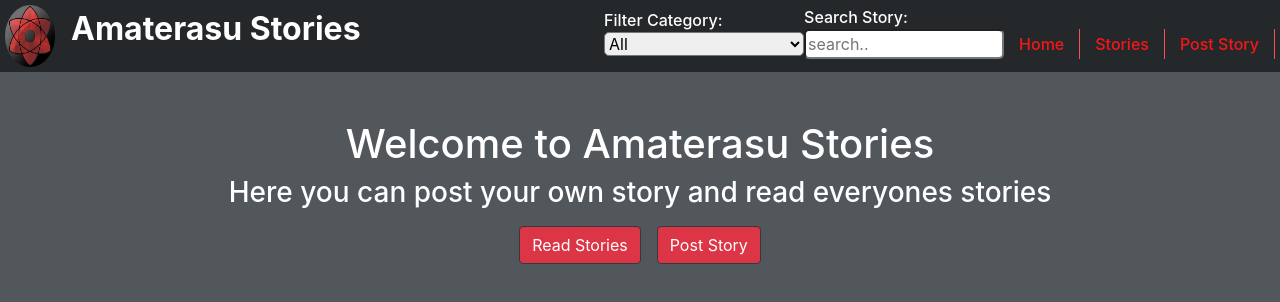
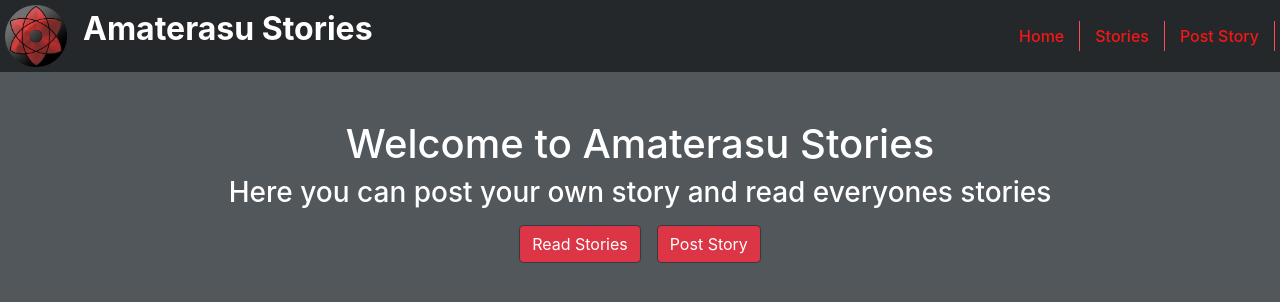
Before and after one commit to nikohatmika/sanbercode-final-project, a React (Create React App) app: page / in a window 1280 px wide. Shown: the top 302 px of the page. Built offline with nearby package versions, Linux system fonts and the light colour scheme.

Commit message:
only show filter & search on path stories.

```diff
--- a/src/App.js
+++ b/src/App.js
@@ -1,13 +1,19 @@
 import React from "react";
-import { BrowserRouter as Router, Switch, Route } from "react-router-dom";
+import {
+  BrowserRouter as Router,
+  Switch,
+  Route,
+  useLocation,
+  useHistory,
+} from "react-router-dom";
 import { Header } from "./components";
 import { Home, Stories, PostStories } from "./containers";
 import "./App.css";
 
-function App() {
+function App(props) {
   return (
     <Router>
-      <Header />
+      <Header location={useLocation} />
       <div className="bg-body">
         <Switch>
           <Route path="/stories">
--- a/src/components/Header.js
+++ b/src/components/Header.js
@@ -12,7 +12,7 @@ function usePrevious(value) {
   return ref.current;
 }
 
-function Header() {
+function Header({ location }) {
   const dispatch = useDispatch();
   const [filter, setFilter] = useState("all");
   const [search, setSearch] = useState(null);
@@ -34,11 +34,14 @@ function Header() {
   return (
     <div className="header-container">
       <div className="d-flex">
-        <img src={logo} alt="logo" width="50px" />
+        <img src={logo} alt="logo" width="62px" />
         <p className="title ml-3">Amaterasu Stories</p>
       </div>
 
       <div className="navigation my-auto">
+        {/* only show when path is /stories */}
+        {location().pathname === "/stories" && (
+          <>
             <label>
               Filter Category:
               <br />
@@ -47,7 +50,7 @@ function Header() {
                 className="filter"
                 value={filter}
                 onChange={(e) => {
-              console.log("select", e.target.value);
+                  // console.log("select", e.target.value);
                   setFilter(e.target.value);
                 }}
               >
@@ -67,11 +70,14 @@ function Header() {
                 placeholder="search.."
                 value={search}
                 onChange={(e) => {
-              console.log("search", e.target.value);
+                  // console.log("search", e.target.value);
                   setSearch(e.target.value);
                 }}
               ></input>
             </label>
+          </>
+        )}
+
         <a href="/">Home</a>
         <a href="/stories">Stories</a>
         <a href="/post-story">Post Story</a>
```
Lines whose indentation alone changed are shown as unchanged.
